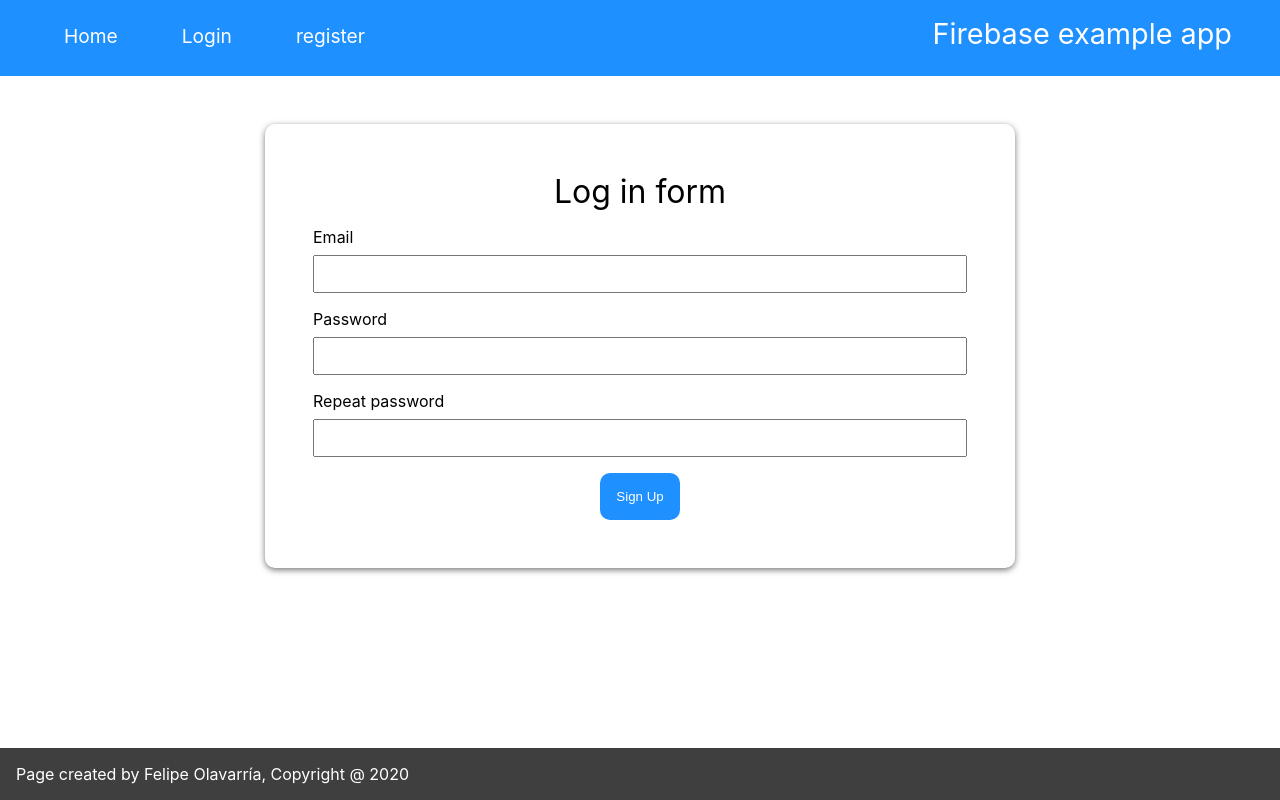
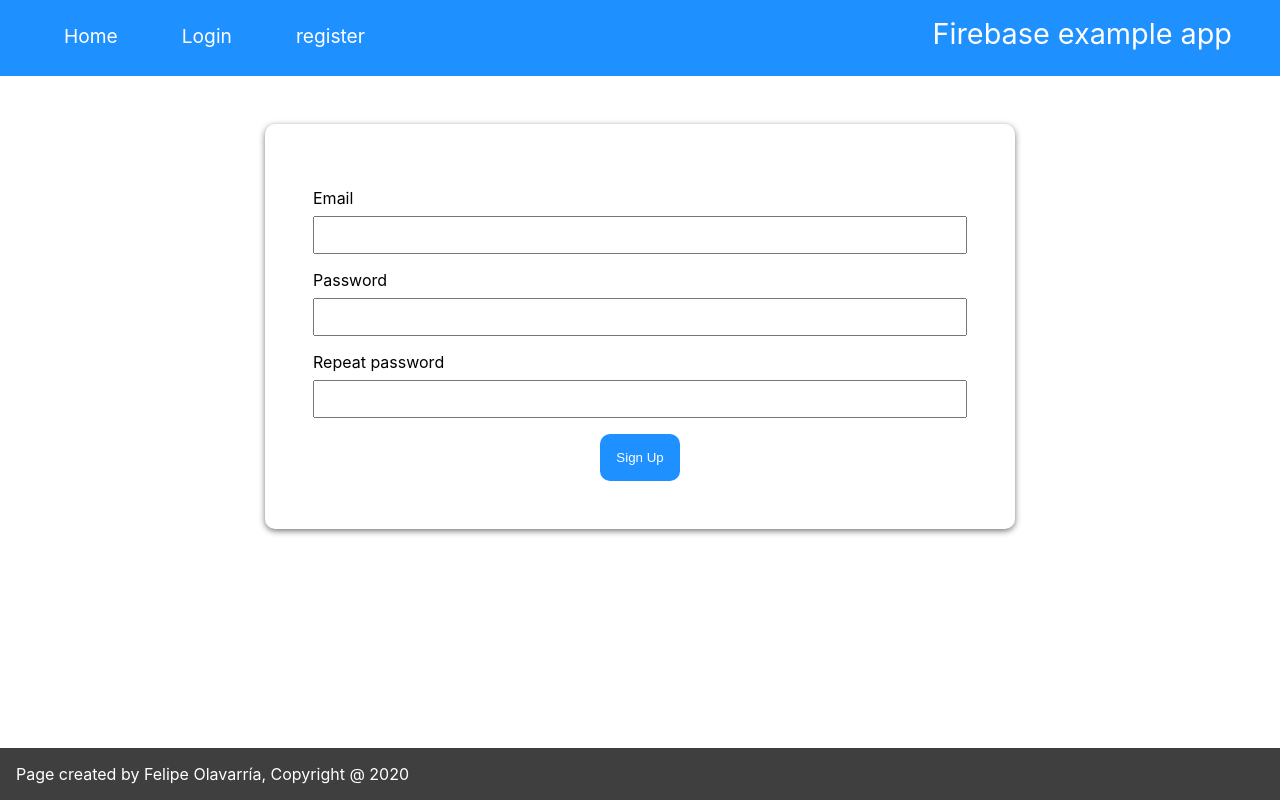
Before and after one commit to desolaser/firebase-react-app, a React (Create React App) app: page /register in a window 1280 px wide. Built offline with nearby package versions, Linux system fonts and the light colour scheme.

Commit message:
Add disabled variable to form.js to check if the input is valid, use the title variable to set the title of the form

```diff
--- a/src/components/form.js
+++ b/src/components/form.js
@@ -7,11 +7,11 @@ import {
 } from './form_components'
 import Input from './input'
 
-const Form = ({ fields, handleSubmit, submitValue, title }) => {
+const Form = ({ fields, handleSubmit, submitValue, title, disabled }) => {
     return (
         <FormContainer onSubmit={handleSubmit}>
             <center>
-                <FormTitle>Log in form</FormTitle>
+                <FormTitle>{title}</FormTitle>
             </center>
             {fields.map(field => {
                 return (
@@ -24,7 +24,7 @@ const Form = ({ fields, handleSubmit, submitValue, title }) => {
                     />
                 )
             })}
-            <FormButton>{submitValue}</FormButton>
+            <FormButton disabled={disabled}>{submitValue}</FormButton>
         </FormContainer>
     )
 }
```
